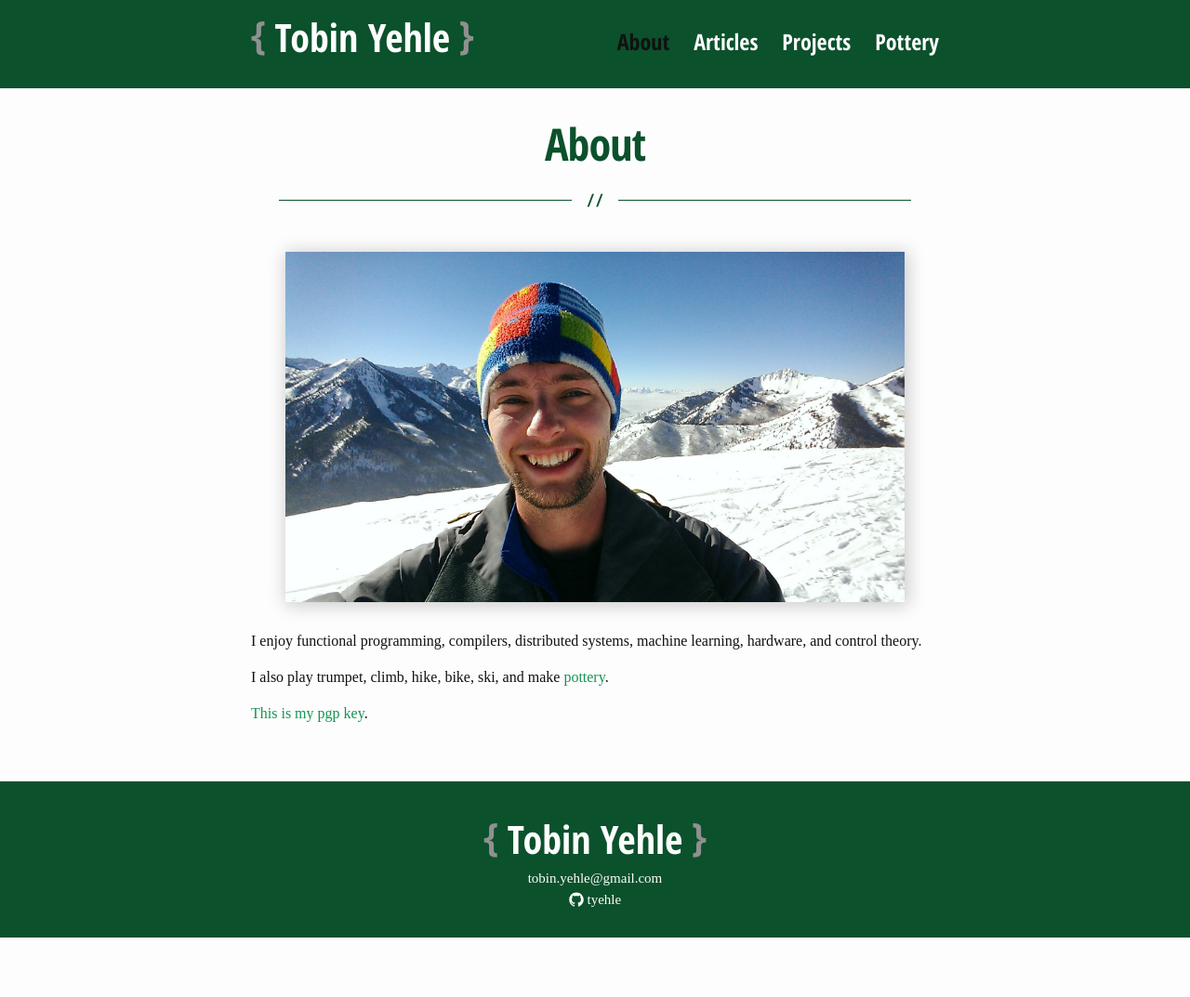
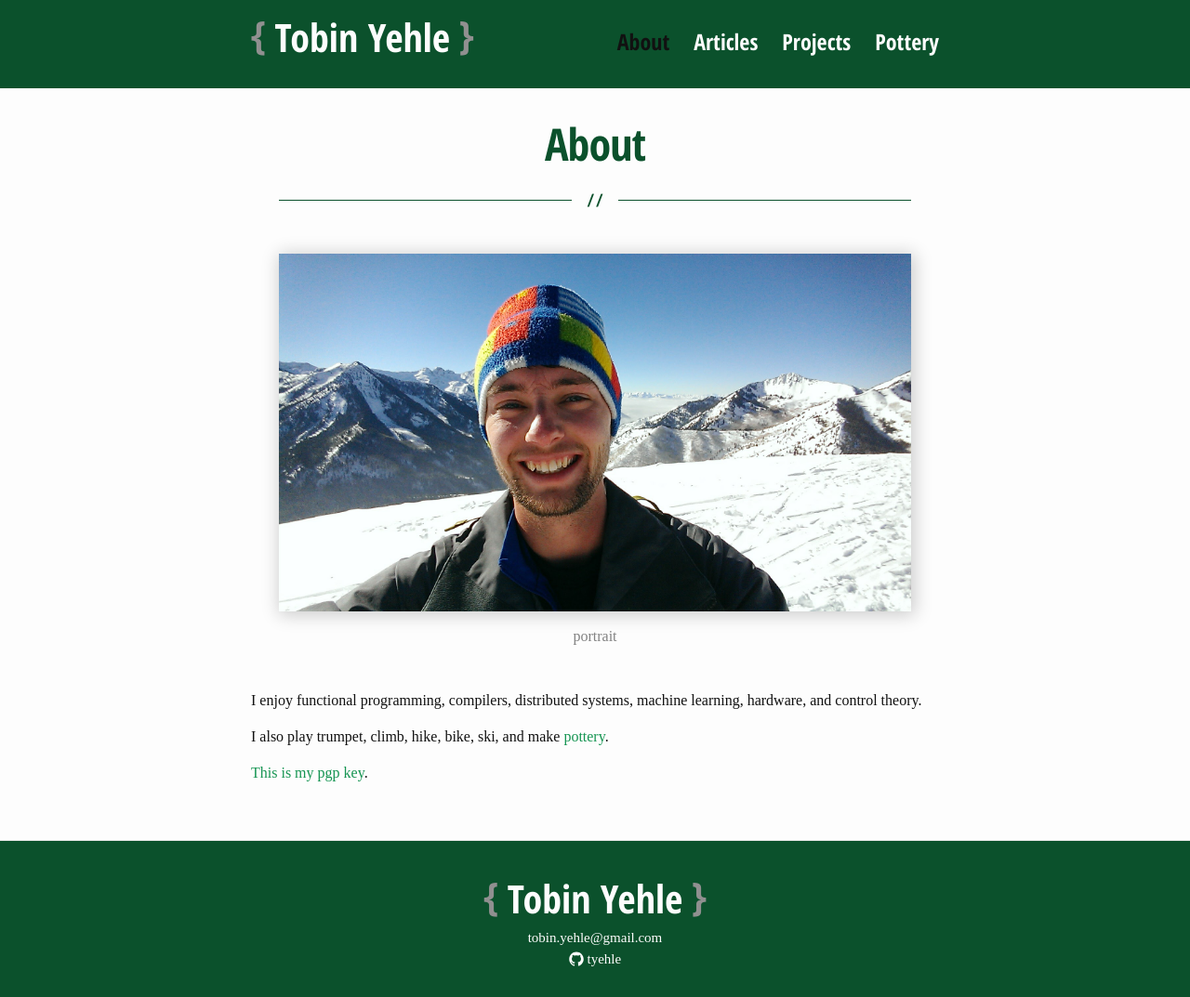
Before and after one commit to tyehle/tyehle.github.io, a Jekyll site: the page built from index.md, in a window 1280 px wide. Shown: the whole page at 93% size. Built offline with Jekyll 4.4.1, drawn with Linux system fonts in a browser that asks for light colours; some web fonts are replaced; before the commit the page ends 1009 px from its top, so only the background shows below that.

Commit message:
use a figure on the home page

```diff
--- a/_sass/_layout.scss
+++ b/_sass/_layout.scss
@@ -336,6 +336,23 @@
         margin-right: auto;
         box-shadow: 2px 2px 18px 2px rgba(0, 0, 0, 0.2);
     }
+
+    figure {
+        text-align: center;
+        padding: $spacing-unit;
+
+        img {
+            max-width: 100%;
+            margin: auto;
+            box-shadow: 2px 2px 18px 2px rgba(0, 0, 0, 0.2);
+        }
+
+        figcaption {
+            color: $grey-color;
+            font-size: $base-font-size;
+            margin-top: $spacing-unit / 2;
+        }
+    }
 }
 
 .video-wrapper {
--- a/index.md
+++ b/index.md
@@ -4,7 +4,7 @@ title: About
 weight: 10
 ---
 
-![portrait](resources/portrait.jpg)
+![portrait](resources/portrait.jpg){:standalone}
 
 I enjoy functional programming, compilers, distributed systems, machine learning, hardware, and control theory.
 
```
